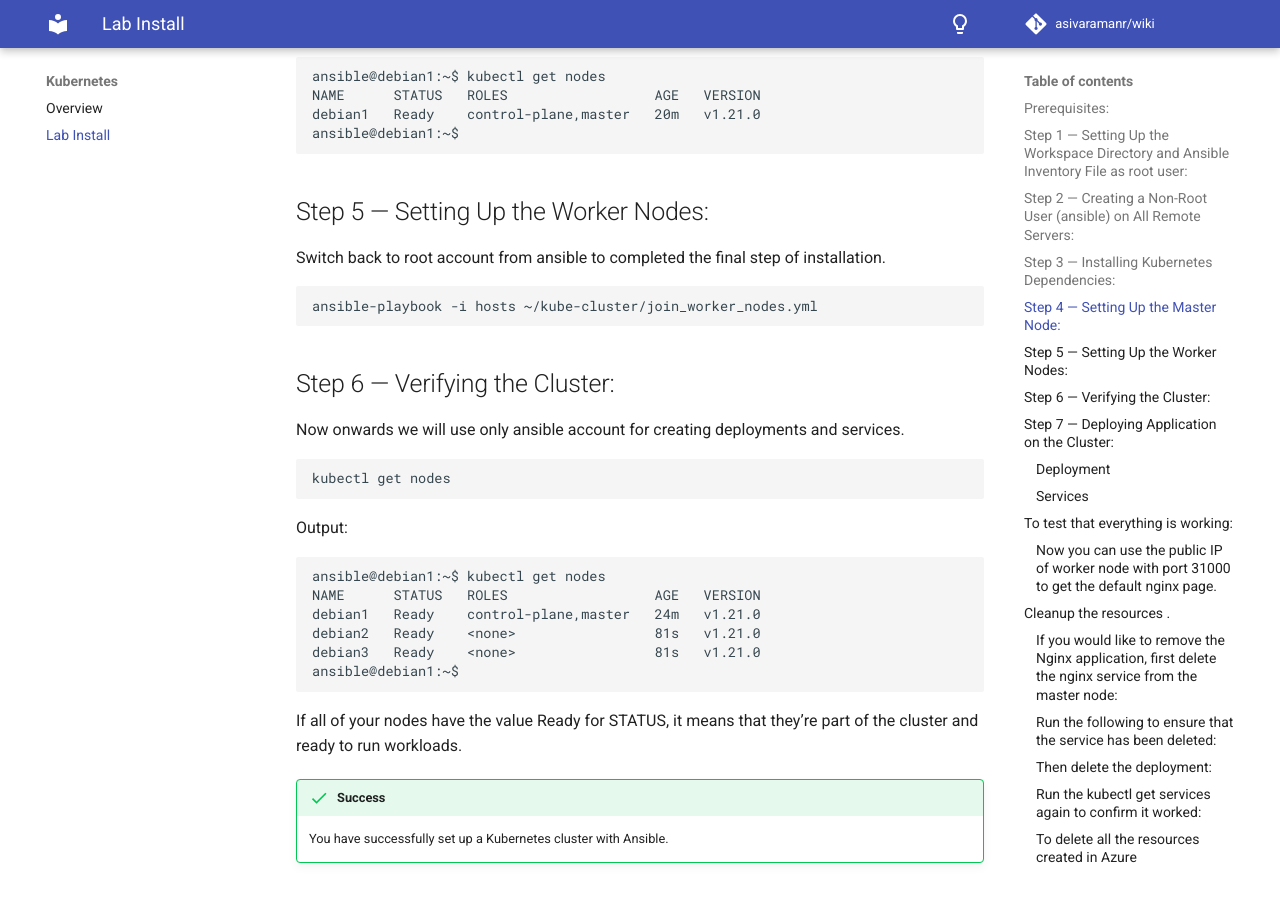
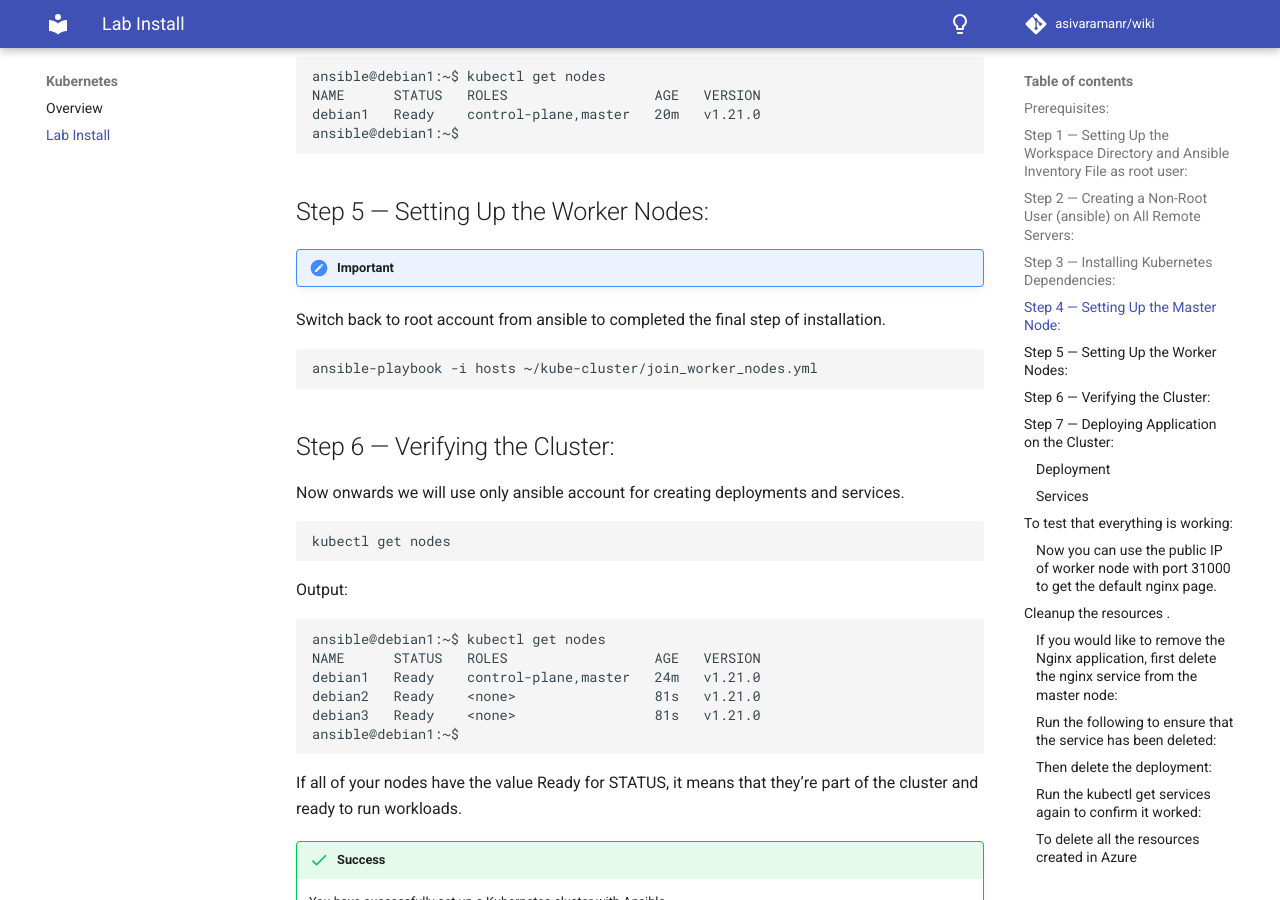
Before and after one commit to asivaramanr/wiki, an MkDocs documentation site: the page built from docs/Kubernetes/Installing_Kubernetes.md, in a window 1280 px wide and 900 px high, scrolled down 1960 px. Built offline with MkDocs 1.6.1 and Material for MkDocs 9.7.7, drawn with Linux system fonts in a browser that asks for light colours; comment, search, counter and statistics services are not loaded.

Commit message:
added important

````diff
--- a/docs/Kubernetes/Installing_Kubernetes.md
+++ b/docs/Kubernetes/Installing_Kubernetes.md
@@ -76,7 +76,9 @@
 ```
 ## Step 5 — Setting Up the Worker Nodes:
 
+!!! important
 Switch back to root account from ansible to completed the final step of installation.
+
 ```
 ansible-playbook -i hosts ~/kube-cluster/join_worker_nodes.yml
 ```
````
